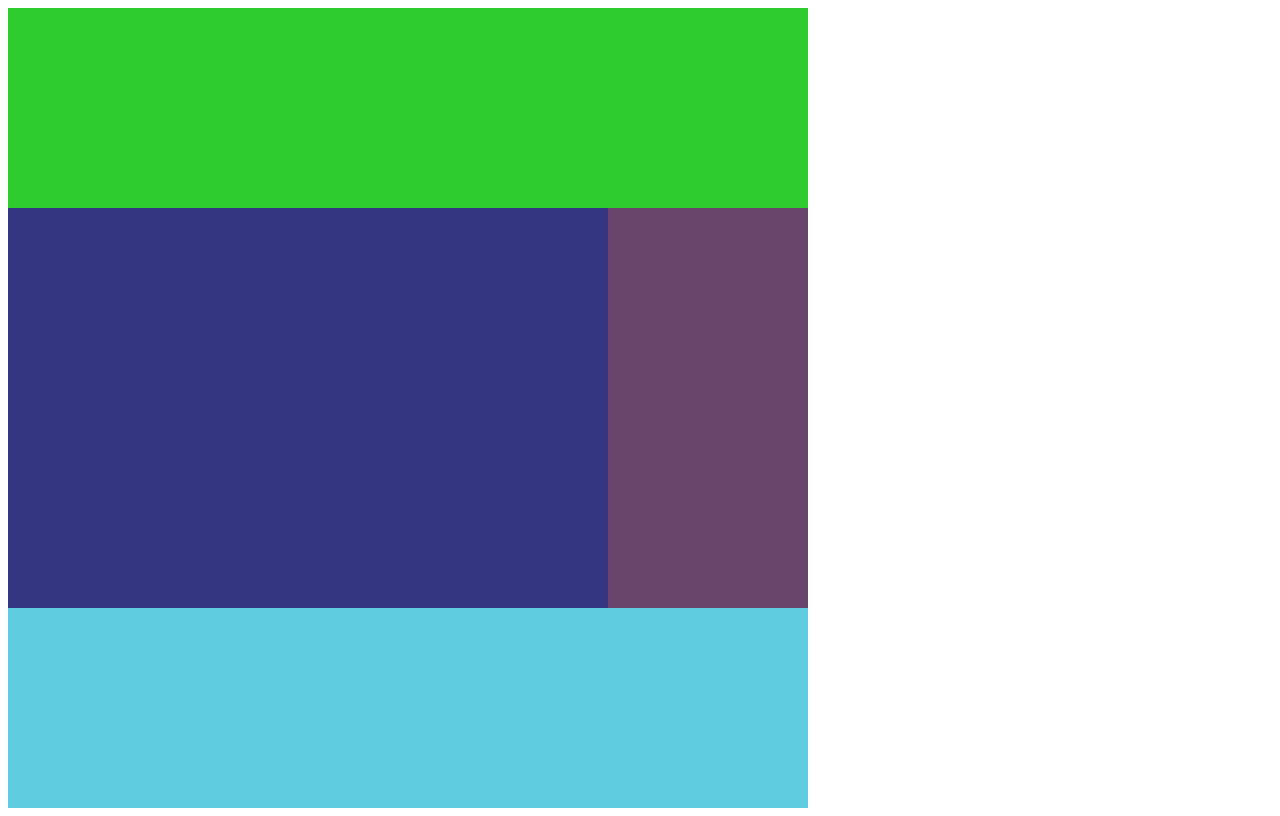
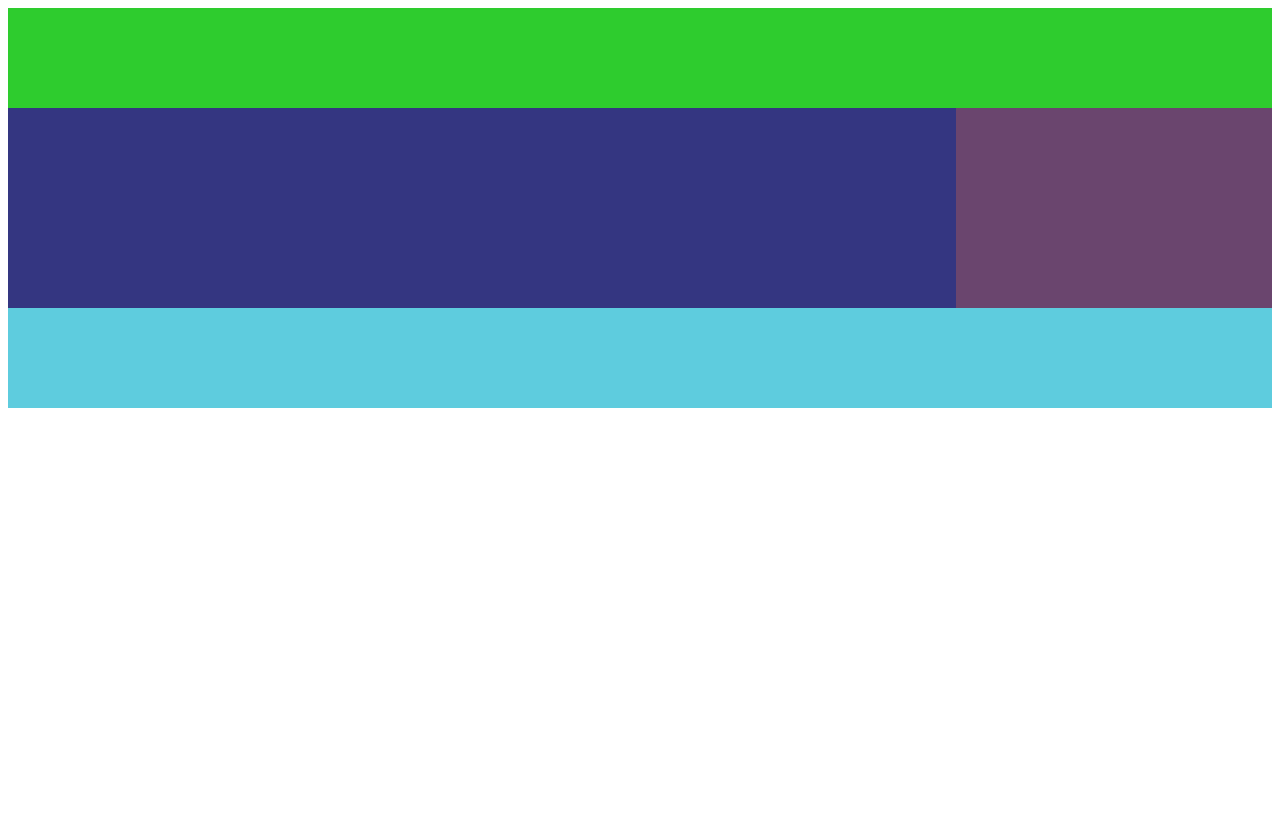
Before and after one commit to IANAHB0517/css_mastery, a plain HTML site: page index.html in a window 1280 px wide. Drawn offline with Linux system fonts and the light colour scheme.

Commit message:
grid-area

```diff
--- a/style.css
+++ b/style.css
@@ -1,31 +1,33 @@
 .grid{
     display:grid;
-    grid-template-columns: [cline-1] 200px [cline-2] 200px [cline-3] 200px [cline-4] 200px [cline-5] 200px;
-    grid-template-rows: repeat(4,200px[rline]);
+    height:50vh;
+    grid-template:
+    "header header header header " 1fr
+    "content content content nav " 2fr
+    "footer footer footer footer " 1fr
+    /1fr    1fr    1fr    1fr
+    ;
 }
 
 
 .header{
     background-color: #2ecc2e;
-    grid-column: span 4;
-
+    grid-area:header;
 }
 
 .content{
     background-color: #343681;
-    grid-column: cline-1 /cline-4;
-    grid-row: span 2;
+    grid-area:content;
 
 }
 
 .nav{
     background-color: #6a456e;
-    grid-row:span 2;
-    grid-row: span 2;
+    grid-area:nav;
 
 }
 
 .footer{
     background-color: #5eccde;
-    grid-column: cline-1/cline-5;
+    grid-area:footer;
 }
```
